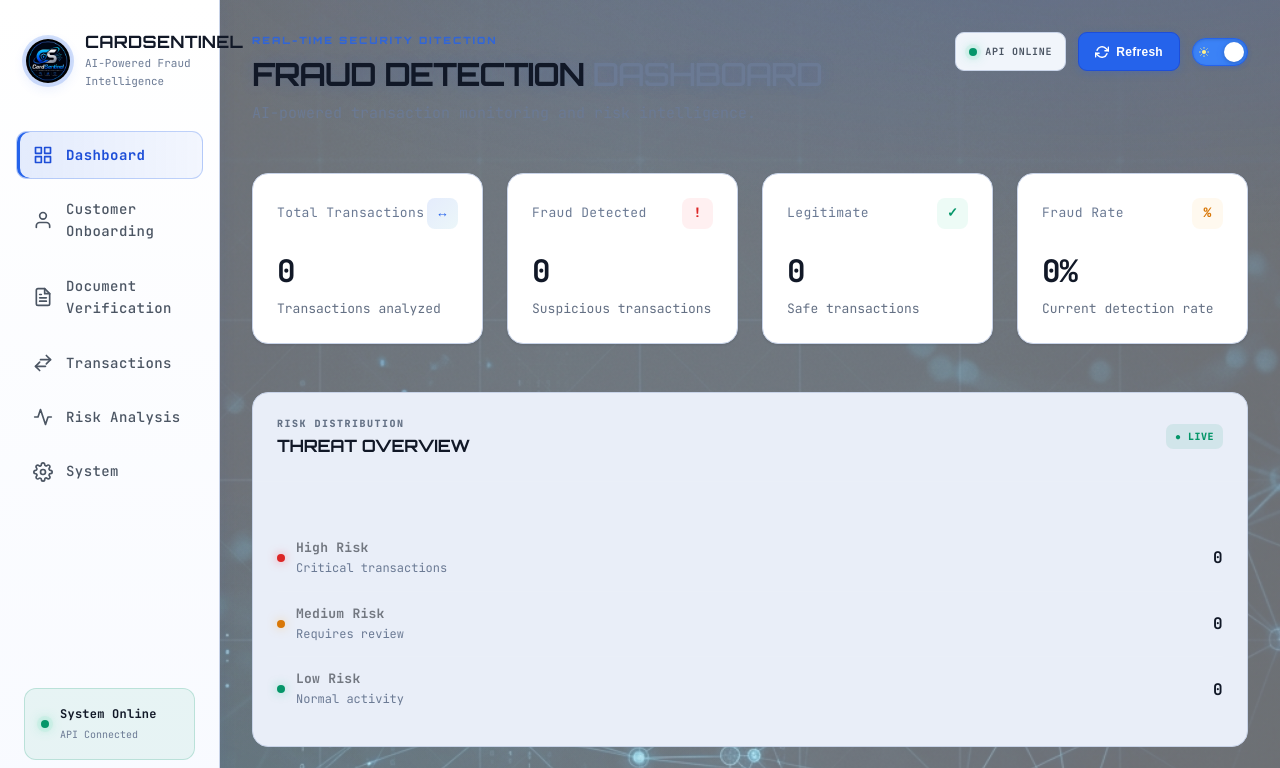
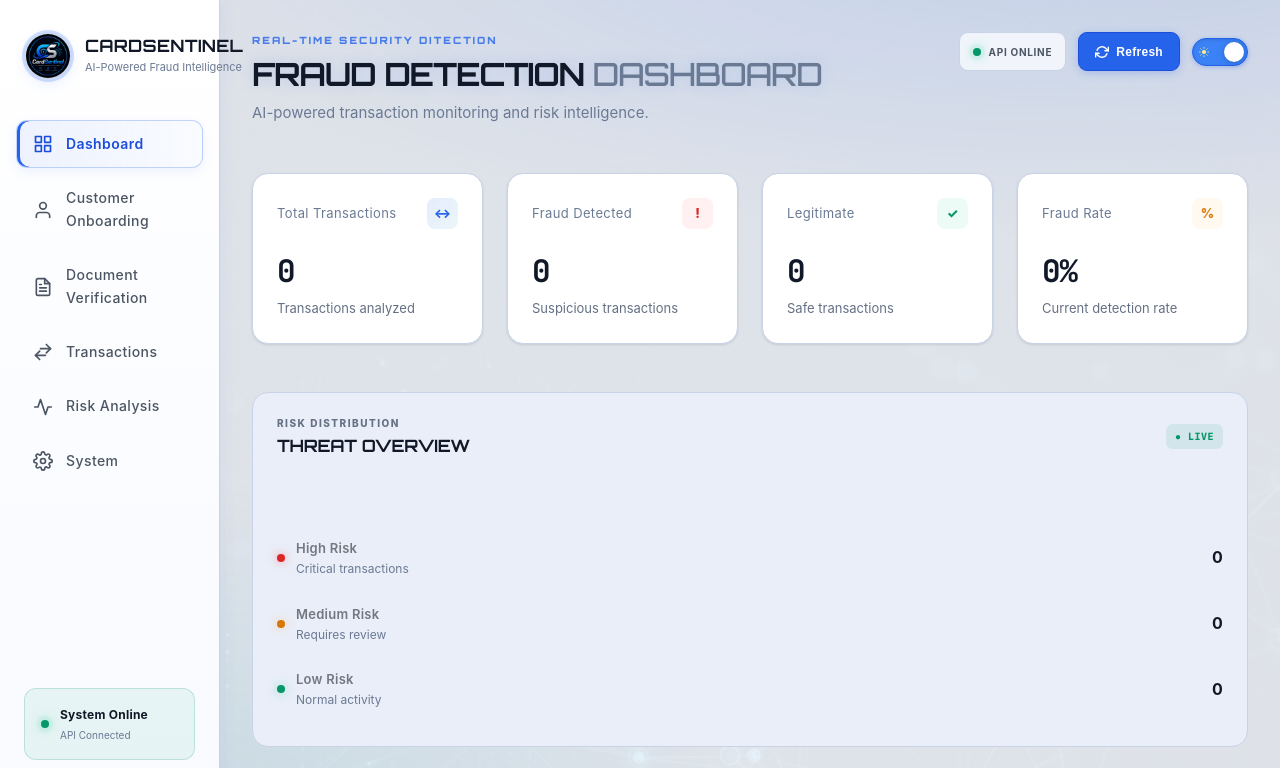
Before and after one commit to tiwariraman884/Datathon, a plain HTML site: page frontend/index.html in a window 1280 px wide. Both pictures are taken after a click on the switch "Toggle light/dark theme". Shown: the top 768 px of the page. Drawn offline with Linux system fonts and the light colour scheme; no server answers.

Commit message:
fix(ui): refine typography, contrast, and active states for premium light theme

```diff
--- a/frontend/style.css
+++ b/frontend/style.css
@@ -31,6 +31,7 @@
     /* Typography */
     --font-display: 'Orbitron', sans-serif;
     --font-mono: 'JetBrains Mono', monospace;
+    --font-sans: 'Inter', ui-sans-serif, system-ui, -apple-system, sans-serif;
 
     /* theme transition speed */
     --theme-transition: 0.3s ease;
@@ -85,7 +86,7 @@
             rgba(8, 145, 178, 0.12),
             transparent
         ),
-        linear-gradient(rgba(241, 245, 251, 0.45), rgba(241, 245, 251, 0.45)),
+        linear-gradient(rgba(241, 245, 251, 0.92), rgba(241, 245, 251, 0.92)),
         url('assets/cyber_bg.png') center/cover fixed;
     color: var(--text);
 }
@@ -113,7 +114,7 @@ html {
 }
 
 body {
-    font-family: var(--font-mono);
+    font-family: var(--font-sans);
 
     background:
         radial-gradient(
@@ -2926,10 +2927,10 @@ footer {
 }
 
 [data-theme="light"] .nav-item.active {
-    background: linear-gradient(90deg, rgba(37,99,235,0.12), rgba(37,99,235,0.05));
+    background: linear-gradient(90deg, rgba(37,99,235,0.08), rgba(37,99,235,0.02));
     color: #1d4ed8;
     border-color: rgba(37, 99, 235, 0.25);
-    box-shadow: inset 3px 0 0 #2563eb;
+    box-shadow: inset 3px 0 0 #2563eb, 0 4px 12px rgba(37, 99, 235, 0.08);
     font-weight: 600;
 }
 
```
